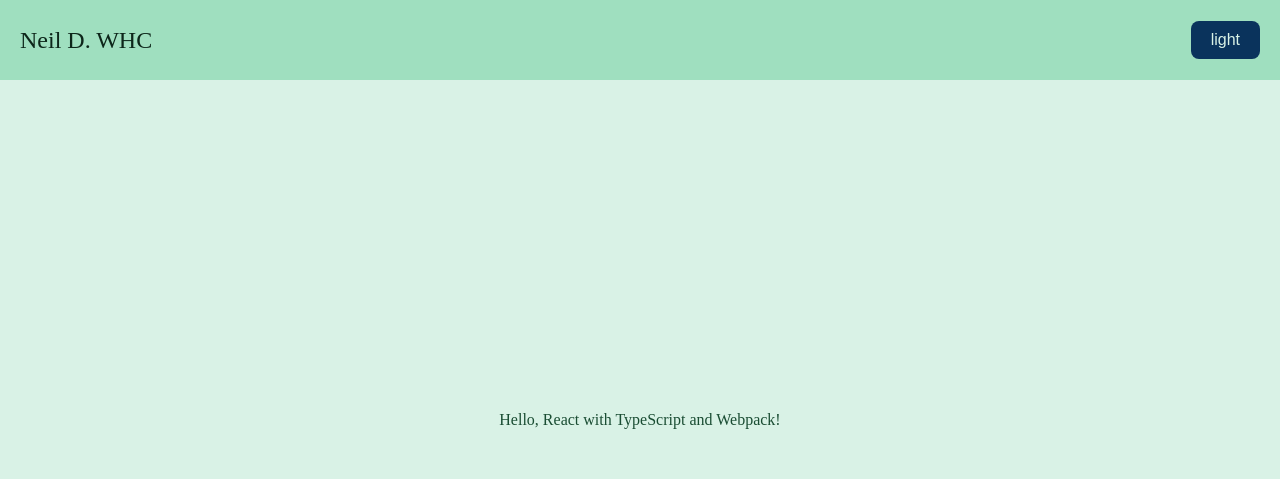
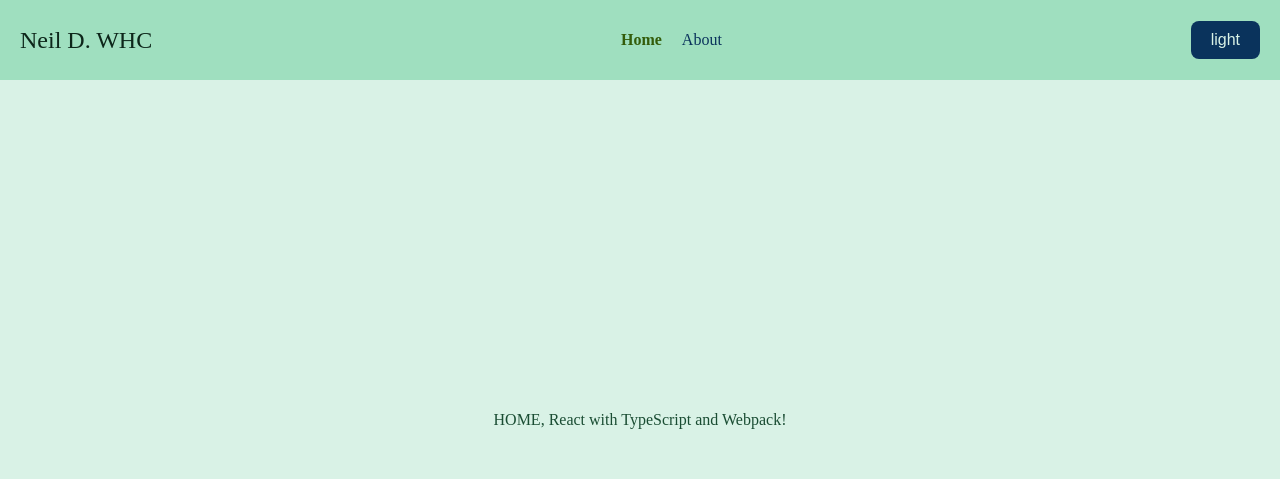
Before and after one commit to ndw6152/neil_blog, a React app: page / in a window 1280 px wide. Shown: the top 479 px of the page. Built offline with nearby package versions, Linux system fonts and the light colour scheme.

Commit message:
Adding react router

```diff
--- a/package.json
+++ b/package.json
@@ -3,6 +3,7 @@
   "version": "1.0.0",
   "description": "",
   "main": "index.js",
+  "homepage": "/",
   "scripts": {
     "lint": "eslint .",
     "lint:fix": "eslint . --fix",
@@ -16,7 +17,8 @@
   "author": "",
   "dependencies": {
     "react": "^19.0.0",
-    "react-dom": "^19.0.0"
+    "react-dom": "^19.0.0",
+    "react-router-dom": "^7.1.1"
   },
   "devDependencies": {
     "@eslint/js": "^9.17.0",
--- a/src/App.tsx
+++ b/src/App.tsx
@@ -4,11 +4,14 @@ import React from 'react';
 import { Button, ButtonVariant } from './Button';
 import { useTheme } from './contexts/ThemeContext';
 import styles from './App.module.scss';
+import { BrowserRouter, Route, Routes } from 'react-router-dom';
+import { NavBar, RouteConfig } from './NavBar';
 
 const App: React.FC = () => {
   const { theme, themeConfig, toggleTheme, typography } = useTheme();
 
   return (
+    <BrowserRouter>
       <div className={styles.appContainer}>
         {/* Header */}
         <header className={styles.header}>
@@ -20,6 +23,9 @@ const App: React.FC = () => {
           >
             Neil D. WHC
           </div>
+
+          <NavBar />
+
           <Button
             title={theme}
             onClick={toggleTheme}
@@ -29,11 +35,34 @@ const App: React.FC = () => {
 
         {/* Main content container */}
         <div className={styles.mainContainer}>
+          <Routes>
+            <Route
+              path={RouteConfig.Home}
+              element={
                 <div
-          style={{ color: themeConfig.tertiary20, fontSize: typography.body }}
+                  style={{
+                    color: themeConfig.tertiary20,
+                    fontSize: typography.body,
+                  }}
                 >
-          Hello, React with TypeScript and Webpack!
+                  HOME, React with TypeScript and Webpack!
                 </div>
+              }
+            />
+            <Route
+              path={RouteConfig.About}
+              element={
+                <div
+                  style={{
+                    color: themeConfig.tertiary20,
+                    fontSize: typography.body,
+                  }}
+                >
+                  ABOUT
+                </div>
+              }
+            />
+          </Routes>
         </div>
 
         {/* Footer */}
@@ -48,6 +77,7 @@ const App: React.FC = () => {
           </div>
         </footer>
       </div>
+    </BrowserRouter>
   );
 };
 
--- /dev/null
+++ b/src/NavBar.module.scss
@@ -0,0 +1,21 @@
+.container {
+  display: flex;
+  flex-direction: row;
+}
+
+.navLink {
+  text-decoration: none;
+  padding: 10px;
+  font-size: 16px;
+  color: var(--primary-color);
+  transition: color 0.3s ease;
+
+  &:hover {
+    color: var(--primary30-color);
+  }
+
+  &:global.active {
+    color: var(--accent-color); // Active link color
+    font-weight: bold;
+  }
+}
--- /dev/null
+++ b/src/NavBar.tsx
@@ -0,0 +1,22 @@
+import React from 'react';
+import { NavLink } from 'react-router-dom';
+import styles from './NavBar.module.scss'; // Import the SCSS module
+
+export enum RouteConfig {
+  Home = '/',
+  About = '/about',
+  Page = '/page/:id',
+}
+
+export const NavBar = () => {
+  return (
+    <div className={styles.container}>
+      <NavLink to={RouteConfig.Home} end className={styles.navLink}>
+        Home
+      </NavLink>
+      <NavLink to={RouteConfig.About} end className={styles.navLink}>
+        About
+      </NavLink>
+    </div>
+  );
+};
--- a/webpack.config.js
+++ b/webpack.config.js
@@ -56,6 +56,7 @@ module.exports = {
   plugins: [
     new HtmlWebpackPlugin({
       template: './src/index.html',
+      inject: 'body', // Inject JS files into the body (default behavior)
     }),
     new MiniCssExtractPlugin({
       filename: '[name].[contenthash].css', // Output CSS file name with content hash
@@ -72,11 +73,14 @@ module.exports = {
       chunks: 'all', // Split dependencies into separate chunks
       maxInitialRequests: 5, // Control number of initial requests
       minSize: 0, // Prevent the creation of small bundles
+      maxSize: 100000, // Set a max size for chunks, if needed
     },
   },
   devServer: {
+    historyApiFallback: true, // Fallback to index.html for all routes
     static: './dist',
     port: 3000,
+    open: true, // Optionally open the browser automatically
   },
   devtool: buildMode === 'production' ? 'source-map' : 'eval-source-map', // Use different source maps depending on mode
   mode: buildMode,
```
Also changed, not shown: 1 other file (tests, documents, lock files or other folders). Lines whose indentation alone changed are shown as unchanged.
